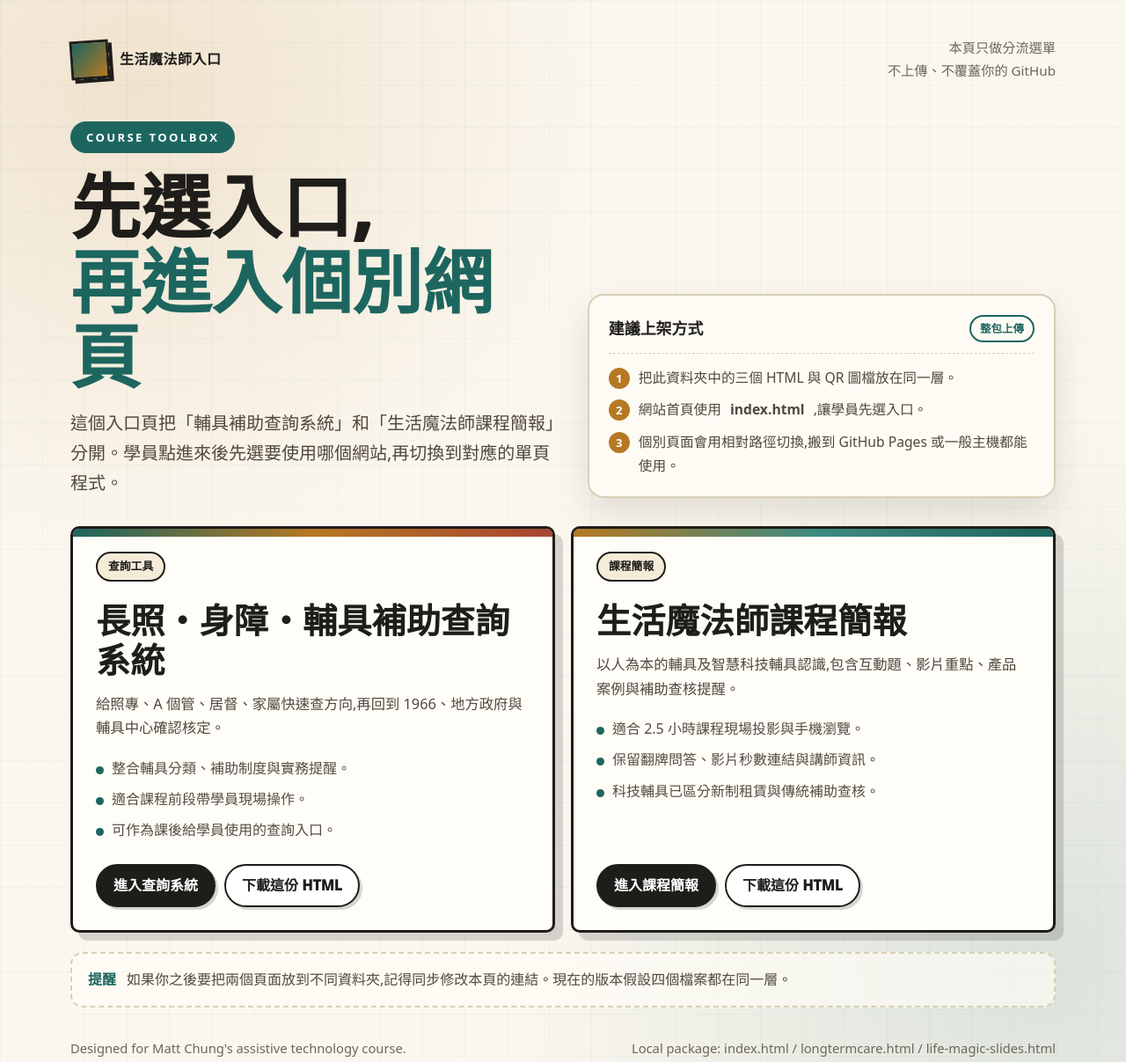
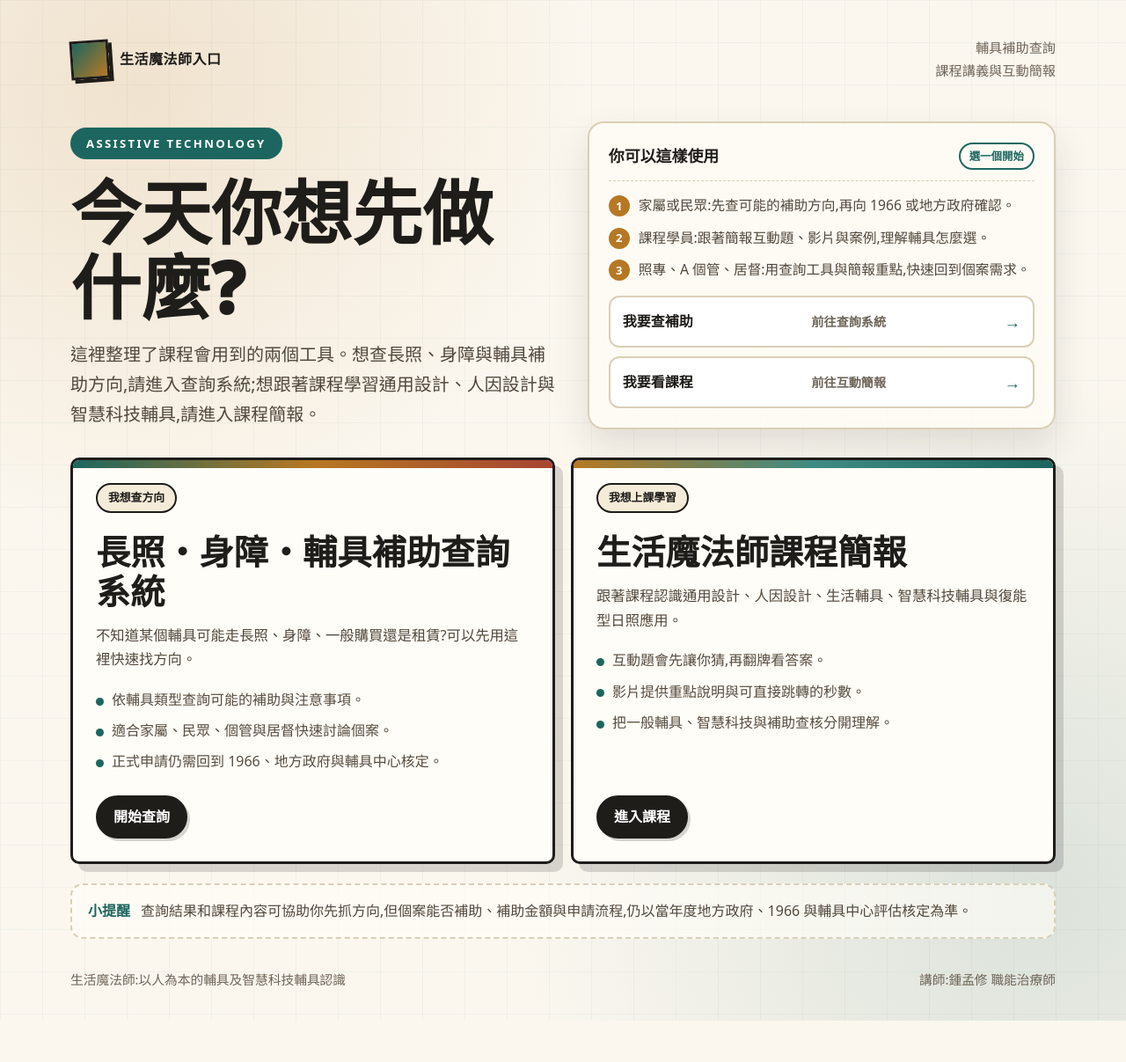
Before and after one commit to mattsue1003/longtermcare, a plain HTML site: page index.html in a window 1280 px wide. Shown: the top 1207 px of the page at 88% size. After the commit the page ends 1160 px from the top, so only its background shows below. Drawn offline with Linux system fonts and the light colour scheme.

Commit message:
Add files via upload

```diff
--- a/index.html
+++ b/index.html
@@ -4,7 +4,7 @@
 <meta charset="UTF-8">
 <meta name="viewport" content="width=device-width, initial-scale=1.0">
 <meta name="color-scheme" content="light">
-<title>生活魔法師入口｜輔具查詢與課程簡報</title>
+<title>生活魔法師｜輔具補助查詢與課程資源</title>
 <style>
 :root{
   color-scheme:light only;
@@ -150,6 +150,33 @@ h1{
   font-size:.82rem;
   margin-top:2px;
 }
+.quick-links{
+  display:grid;
+  gap:10px;
+  margin-top:16px;
+}
+.quick-link{
+  display:flex;
+  align-items:center;
+  justify-content:space-between;
+  gap:12px;
+  background:#fff;
+  border:2px solid var(--line);
+  border-radius:12px;
+  padding:12px 14px;
+  text-decoration:none;
+  color:var(--ink);
+  font-weight:900;
+}
+.quick-link span{
+  color:var(--muted);
+  font-size:.88rem;
+  font-weight:700;
+}
+.quick-link b{
+  font-size:1.15rem;
+  color:var(--teal);
+}
 .cards{
   display:grid;
   grid-template-columns:repeat(2,minmax(0,1fr));
@@ -288,65 +315,67 @@ h1{
   <main class="wrap">
     <div class="topbar">
       <div class="brand"><span class="brand-mark" aria-hidden="true"></span><span>生活魔法師入口</span></div>
-      <div class="top-note">本頁只做分流選單<br>不上傳、不覆蓋你的 GitHub</div>
+      <div class="top-note">輔具補助查詢<br>課程講義與互動簡報</div>
     </div>
 
     <section class="hero" aria-labelledby="page-title">
       <div>
-        <span class="kicker">COURSE TOOLBOX</span>
-        <h1 id="page-title">先選入口,<br><span class="accent">再進入個別網頁</span></h1>
-        <p>這個入口頁把「輔具補助查詢系統」和「生活魔法師課程簡報」分開。學員點進來後先選要使用哪個網站,再切換到對應的單頁程式。</p>
+        <span class="kicker">ASSISTIVE TECHNOLOGY</span>
+        <h1 id="page-title">今天你想先做什麼?</h1>
+        <p>這裡整理了課程會用到的兩個工具。想查長照、身障與輔具補助方向,請進入查詢系統;想跟著課程學習通用設計、人因設計與智慧科技輔具,請進入課程簡報。</p>
       </div>
-      <aside class="panel" aria-label="使用方式">
-        <div class="panel-title"><b>建議上架方式</b><span class="pill">整包上傳</span></div>
+      <aside class="panel" aria-label="適合對象">
+        <div class="panel-title"><b>你可以這樣使用</b><span class="pill">選一個開始</span></div>
         <div class="steps">
-          <span><i>1</i><span>把此資料夾中的三個 HTML 與 QR 圖檔放在同一層。</span></span>
-          <span><i>2</i><span>網站首頁使用 <b>index.html</b>,讓學員先選入口。</span></span>
-          <span><i>3</i><span>個別頁面會用相對路徑切換,搬到 GitHub Pages 或一般主機都能使用。</span></span>
+          <span><i>1</i><span>家屬或民眾:先查可能的補助方向,再向 1966 或地方政府確認。</span></span>
+          <span><i>2</i><span>課程學員:跟著簡報互動題、影片與案例,理解輔具怎麼選。</span></span>
+          <span><i>3</i><span>照專、A 個管、居督:用查詢工具與簡報重點,快速回到個案需求。</span></span>
+        </div>
+        <div class="quick-links">
+          <a class="quick-link" href="longtermcare.html">我要查補助 <span>前往查詢系統</span><b>→</b></a>
+          <a class="quick-link" href="life-magic-slides.html">我要看課程 <span>前往互動簡報</span><b>→</b></a>
         </div>
       </aside>
     </section>
 
     <section class="cards" aria-label="網站選擇">
       <article class="site-card">
-        <span class="label">查詢工具</span>
+        <span class="label">我想查方向</span>
         <h2>長照・身障・輔具補助查詢系統</h2>
-        <p>給照專、A 個管、居督、家屬快速查方向,再回到 1966、地方政府與輔具中心確認核定。</p>
+        <p>不知道某個輔具可能走長照、身障、一般購買還是租賃?可以先用這裡快速找方向。</p>
         <ul class="feature-list">
-          <li>整合輔具分類、補助制度與實務提醒。</li>
-          <li>適合課程前段帶學員現場操作。</li>
-          <li>可作為課後給學員使用的查詢入口。</li>
+          <li>依輔具類型查詢可能的補助與注意事項。</li>
+          <li>適合家屬、民眾、個管與居督快速討論個案。</li>
+          <li>正式申請仍需回到 1966、地方政府與輔具中心核定。</li>
         </ul>
         <div class="actions">
-          <a class="btn" href="longtermcare.html">進入查詢系統</a>
-          <a class="btn secondary" href="longtermcare.html" download>下載這份 HTML</a>
+          <a class="btn" href="longtermcare.html">開始查詢</a>
         </div>
       </article>
 
       <article class="site-card">
-        <span class="label">課程簡報</span>
+        <span class="label">我想上課學習</span>
         <h2>生活魔法師課程簡報</h2>
-        <p>以人為本的輔具及智慧科技輔具認識,包含互動題、影片重點、產品案例與補助查核提醒。</p>
+        <p>跟著課程認識通用設計、人因設計、生活輔具、智慧科技輔具與復能型日照應用。</p>
         <ul class="feature-list">
-          <li>適合 2.5 小時課程現場投影與手機瀏覽。</li>
-          <li>保留翻牌問答、影片秒數連結與講師資訊。</li>
-          <li>科技輔具已區分新制租賃與傳統補助查核。</li>
+          <li>互動題會先讓你猜,再翻牌看答案。</li>
+          <li>影片提供重點說明與可直接跳轉的秒數。</li>
+          <li>把一般輔具、智慧科技與補助查核分開理解。</li>
         </ul>
         <div class="actions">
-          <a class="btn" href="life-magic-slides.html">進入課程簡報</a>
-          <a class="btn secondary" href="life-magic-slides.html" download>下載這份 HTML</a>
+          <a class="btn" href="life-magic-slides.html">進入課程</a>
         </div>
       </article>
     </section>
 
     <div class="notice">
-      <b>提醒</b>
-      <span>如果你之後要把兩個頁面放到不同資料夾,記得同步修改本頁的連結。現在的版本假設四個檔案都在同一層。</span>
+      <b>小提醒</b>
+      <span>查詢結果和課程內容可協助你先抓方向,但個案能否補助、補助金額與申請流程,仍以當年度地方政府、1966 與輔具中心評估核定為準。</span>
     </div>
 
     <footer class="footer">
-      <span>Designed for Matt Chung's assistive technology course.</span>
-      <span>Local package: index.html / longtermcare.html / life-magic-slides.html</span>
+      <span>生活魔法師:以人為本的輔具及智慧科技輔具認識</span>
+      <span>講師:鍾孟修 職能治療師</span>
     </footer>
   </main>
 </body>
```
